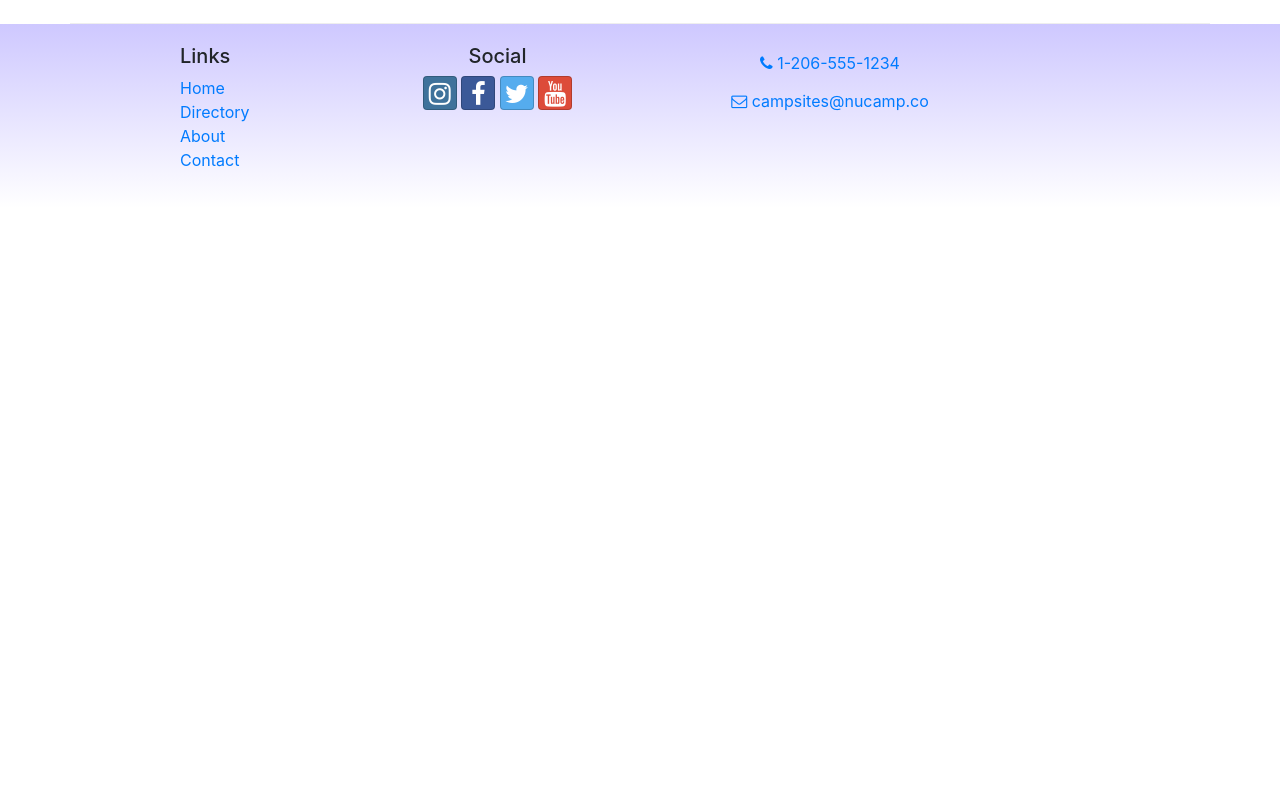
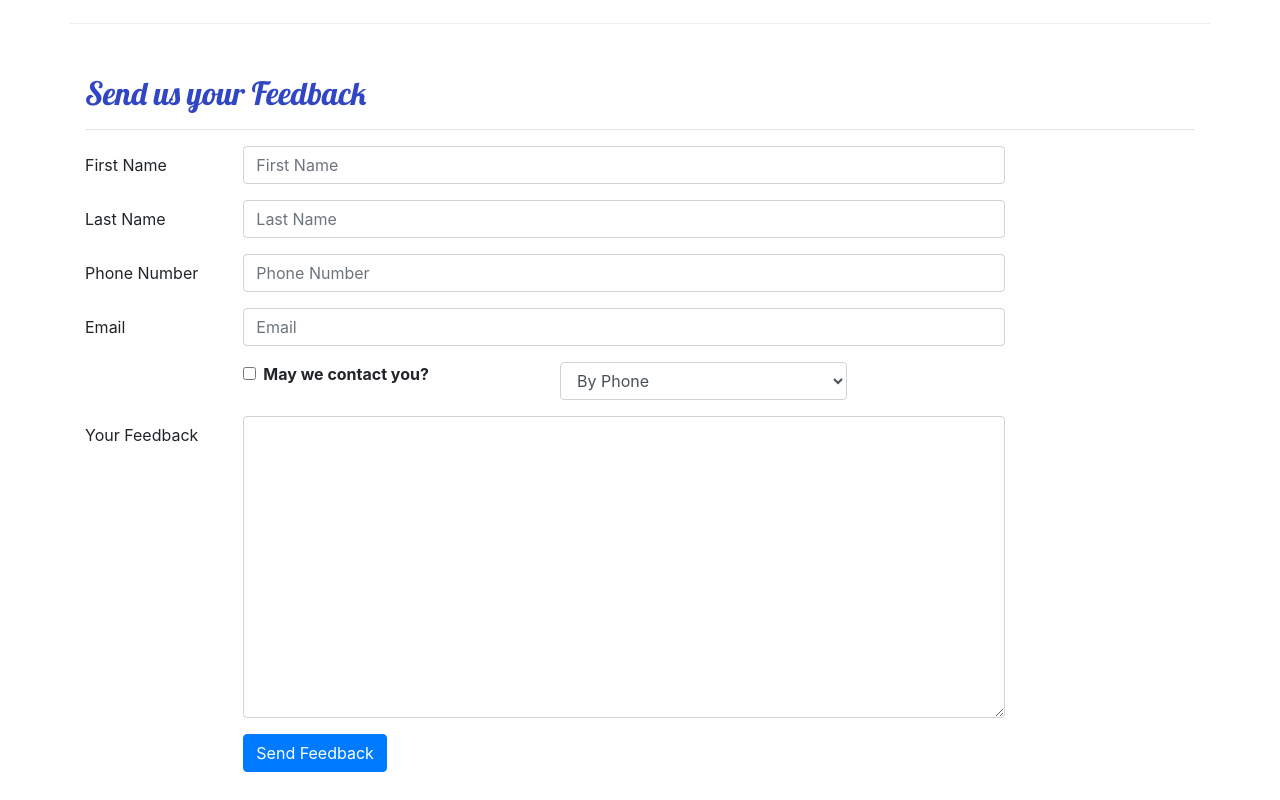
Before and after one commit to illfriday/Nucampsite-React, a React (Create React App) app: page /contactus in a window 1280 px wide. Shown: the part 620-1420 px from the top of the page. Before the commit the page ends 828 px from the top, so only its background shows below. Built offline with nearby package versions, Linux system fonts and the light colour scheme.

Commit message:
add controlled form to Contact Component

```diff
--- a/src/components/ContactComponent.js
+++ b/src/components/ContactComponent.js
@@ -1,14 +1,51 @@
-import React from "react";
-import { Breadcrumb, BreadcrumbItem } from "reactstrap";
+import React, { Component } from "react";
+import { Breadcrumb, BreadcrumbItem, Button, Form, FormGroup, Label, Input, Col } from "reactstrap";
 import { Link } from "react-router-dom";
 
-function Contact(props) {
+class Contact extends Component {
+
+  constructor(props) {
+    super(props);
+
+    this.state = {
+      firstName: '',
+      lastName: '',
+      phoneNum: '',
+      email: '',
+      agree: false,
+      contactType: 'By Phone',
+      feedback: ''
+    };
+
+    this.handleInputChange = this.handleInputChange.bind(this);
+    this.handleSubmit = this.handleSubmit.bind(this);
+  }
+
+  handleInputChange(event) {
+    const target = event.target;
+    const name = target.name;
+    const value = target.type === 'checkbox' ? target.checked : target.value;
+
+    this.setState({
+      [name]: value
+    });
+  }
+
+  handleSubmit(event) {
+    console.log("Current state is: " + JSON.stringify(this.state));
+    alert("Current state is: " + JSON.stringify(this.state));
+    event.preventDefault();
+  }
+
+  render() {
     return (
       <div className="container">
         <div className="row">
           <div className="col">
             <Breadcrumb>
-            <BreadcrumbItem><Link to="/home">Home</Link></BreadcrumbItem>
+              <BreadcrumbItem>
+                <Link to="/home">Home</Link>
+              </BreadcrumbItem>
               <BreadcrumbItem active>Contact Us</BreadcrumbItem>
             </Breadcrumb>
           </div>
@@ -45,8 +82,108 @@ function Contact(props) {
             </a>
           </div>
         </div>
+        <div className="row row-content">
+          <div className="col-12">
+            <h2>Send us your Feedback</h2>
+            <hr />
+          </div>
+          <div className="col-md-10">
+            <Form onSubmit={this.handleSubmit}>
+              <FormGroup row>
+                <Label htmlFor="firstName" md={2}>
+                  First Name
+                </Label>
+                <Col md={10}>
+                  <Input
+                    type="text"
+                    id="firstName"
+                    name="firstName"
+                    placeholder="First Name"
+                    value={this.state.firstName}
+                    onChange={this.handleInputChange}
+                  />
+                </Col>
+              </FormGroup>
+              <FormGroup row>
+                <Label htmlFor="lastName" md={2}>
+                  Last Name
+                </Label>
+                <Col md={10}>
+                  <Input
+                    type="text"
+                    id="lastName"
+                    name="lastName"
+                    placeholder="Last Name"
+                    value={this.state.lastName}
+                    onChange={this.handleInputChange}
+                  />
+                </Col>
+              </FormGroup>
+              <FormGroup row>
+                <Label htmlFor="phoneNum" md={2}>
+                  Phone Number
+                </Label>
+                <Col md={10}>
+                  <Input
+                    type="tel"
+                    id="phoneNum"
+                    name="phoneNum"
+                    placeholder="Phone Number"
+                    value={this.state.phoneNum}
+                    onChange={this.handleInputChange}
+                  />
+                </Col>
+              </FormGroup>
+              <FormGroup row>
+                <Label htmlFor="email" md={2}>
+                  Email
+                </Label>
+                <Col md={10}>
+                  <Input
+                    type="email"
+                    id="email"
+                    name="email"
+                    placeholder="Email"
+                    value={this.state.email}
+                    onChange={this.handleInputChange}
+                  />
+                </Col>
+              </FormGroup>
+              <FormGroup row>
+                <Col md={{size: 4, offset: 2}}>
+                  <FormGroup check>
+                    <Label check>
+                      <Input type="checkbox" name="agree" checked={this.state.agree} onChange={this.handleInputChange} /> {' '}
+                      <strong>May we contact you?</strong>
+                    </Label>
+                  </FormGroup>
+                </Col>
+                <Col md={4}>
+                  <Input type="select" name="contactType" value={this.state.contactType} onChange={this.handleInputChange}>
+                    <option>By Phone</option>
+                    <option>By Email</option>
+                  </Input>
+                </Col>
+              </FormGroup>
+              <FormGroup row>
+                <Label htmlFor="feedback" md={2}>Your Feedback</Label>
+                <Col md={10}>
+                  <Input type="textarea" id="feedback" name="feedback" rows="12" value={this.state.feedback} onChange={this.handleInputChange}></Input>
+                </Col>
+              </FormGroup>
+              <FormGroup row>
+                <Col md={{size: 10, offset: 2}}>
+                  <Button type="submit" color="primary">
+                    Send Feedback
+                  </Button>
+                </Col>
+              </FormGroup>
+            </Form>
+          </div>
+        </div>
       </div>
     );
   }
+}
 
 export default Contact;
```
Lines whose indentation alone changed are shown as unchanged.
